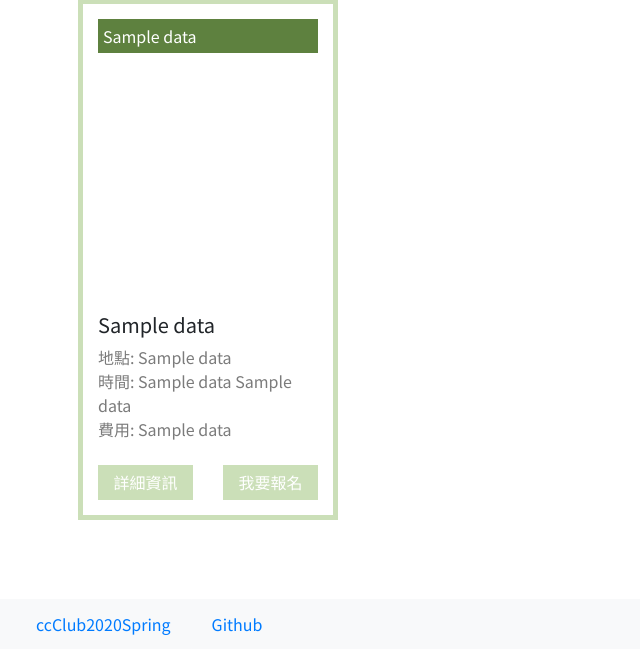
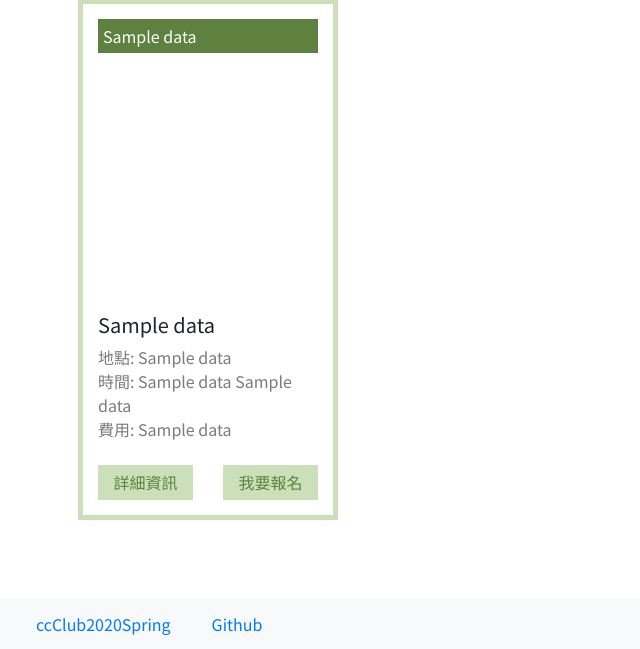
Before and after one commit to Viggochang/line-chatbot, a Flask app: template templates/registration.html in a window 1280 px wide. Shown: the part 527-1176 px from the top of the page, without its empty margins (0-640 px from the left). Run offline with Flask 2, Linux system fonts and the light colour scheme; the template is opened without the code that fills it: most values are stand-ins (such as "Sample title", 1, 10 or a date in 2020); a database or web service that is not in the repository returns one stand-in record (values such as "Sample title"); parts of the project's set-up code (start-up, migrations or seed data) failed here and were passed over; some libraries are stand-ins or nearby versions.

Commit message:
new color

```diff
--- a/templates/registration.html
+++ b/templates/registration.html
@@ -83,12 +83,12 @@
           <div class="row" style="position:ralative; bottom:0px">
             <form action="/r_detail" method="post">
               <input name="activity_no" type="hidden" value="{{data[0]}}">
-              <div class="col"><input type="submit" value="詳細資訊" style="color:#FFFFFF; width:95px; height:35px; background-color:#CBDFB8; border:none"></div>
+              <div class="col"><input type="submit" value="詳細資訊" style="color:#5E813F; width:95px; height:35px; background-color:#CBDFB8; border:none"></div>
             </form>
 
             <form action="/r_summary" method="post">
               <input name="activity_no" type="hidden" value="{{data[0]}}">
-              <div class="col"><input type="submit" value="我要報名" style="color:#FFFFFF; width:95px; height:35px; background-color:#CBDFB8; border:none"></div>
+              <div class="col"><input type="submit" value="我要報名" style="color:#5E813F; width:95px; height:35px; background-color:#CBDFB8; border:none"></div>
             </form>
 
           </div>
```
Also changed, not shown: static/css/custom.css (+5 -5 lines), templates/r_summary.html (+1 -10 lines).
